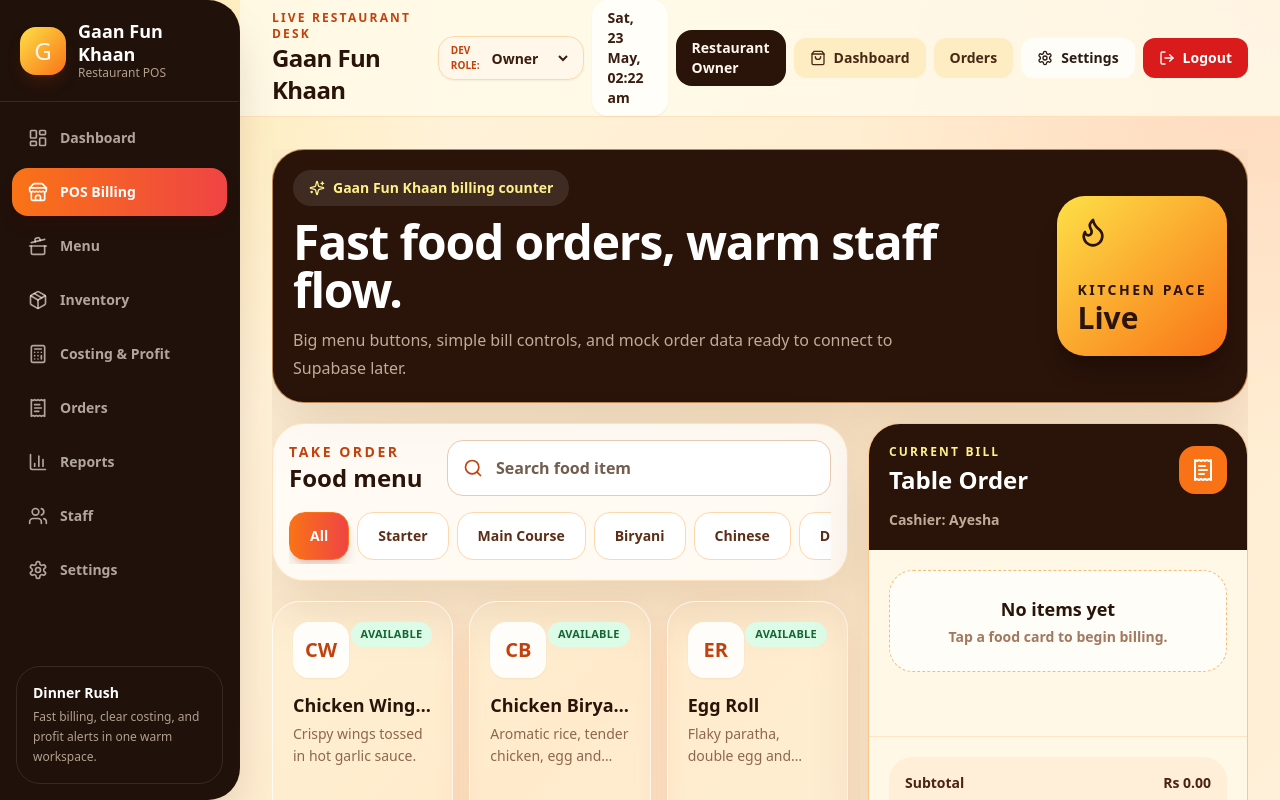
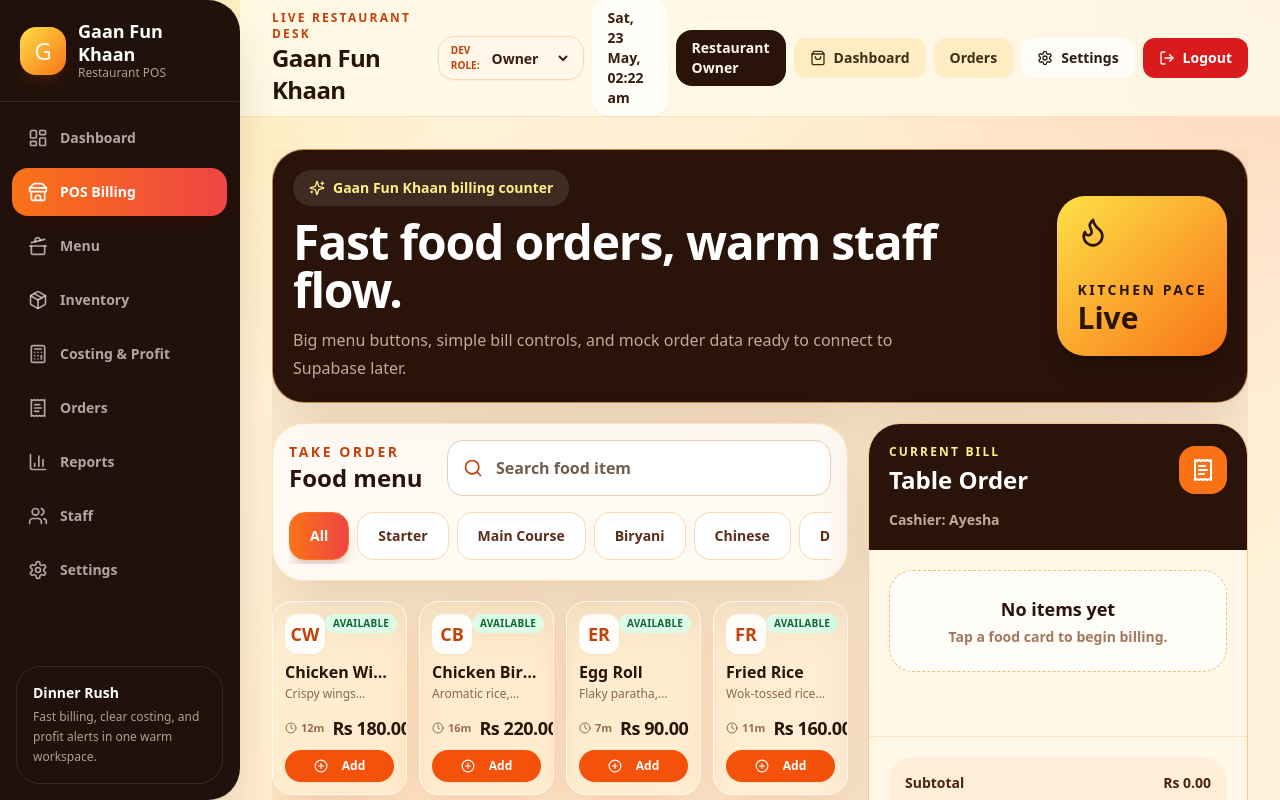
Before and after one commit to sgacademicsolution2024-boop/resturentpos, a Next.js app: page /pos in a window 1280 px wide. Shown: the top 800 px of the page. Built offline with nearby package versions, Linux system fonts and the light colour scheme.

Commit message:
Make menu cards smaller and more compact

```diff
--- a/src/components/pos/MenuGrid.tsx
+++ b/src/components/pos/MenuGrid.tsx
@@ -59,7 +59,7 @@ export function MenuGrid({ activeCategory, search, onCategoryChange, onSearchCha
         </div>
       </div>
 
-      <div className="grid grid-cols-1 gap-4 min-[520px]:grid-cols-2 lg:grid-cols-3 2xl:grid-cols-4">
+      <div className="grid grid-cols-2 gap-3 sm:grid-cols-3 md:grid-cols-3 lg:grid-cols-4 2xl:grid-cols-5">
         {filtered.map((item) => (
           <MenuItemCard key={item.id} item={item} onAdd={onAdd} />
         ))}
--- a/src/components/pos/MenuItemCard.tsx
+++ b/src/components/pos/MenuItemCard.tsx
@@ -11,33 +11,33 @@ type MenuItemCardProps = {
 
 export function MenuItemCard({ item, onAdd }: MenuItemCardProps) {
   return (
-    <article className={`food-card-shadow relative flex min-h-[220px] min-w-0 flex-col justify-between overflow-hidden rounded-[1.75rem] border border-white/80 bg-gradient-to-br ${item.color} p-5 transition hover:-translate-y-1 hover:shadow-xl`}>
+    <article className={`food-card-shadow relative flex min-h-[140px] min-w-0 flex-col justify-between overflow-hidden rounded-[1.25rem] border border-white/80 bg-gradient-to-br ${item.color} p-3 transition hover:-translate-y-1 hover:shadow-md`}>
 
       <div className="flex items-start justify-between">
-        <div className="flex h-14 w-14 items-center justify-center rounded-[1rem] bg-white/90 text-xl font-black text-orange-700 shadow-sm shrink-0">
+        <div className="flex h-10 w-10 items-center justify-center rounded-xl bg-white/90 text-lg font-black text-orange-700 shadow-sm shrink-0">
           {item.imageLabel}
         </div>
-        <span className={`inline-flex shrink-0 items-center rounded-full px-2.5 py-1 text-[11px] font-black uppercase tracking-wide ${item.available ? "bg-green-100 text-green-800" : "bg-red-100 text-red-800"}`}>
+        <span className={`inline-flex shrink-0 items-center rounded-full px-2 py-0.5 text-[10px] font-black uppercase tracking-wide ${item.available ? "bg-green-100 text-green-800" : "bg-red-100 text-red-800"}`}>
           {item.available ? "Available" : "Sold out"}
         </span>
       </div>
 
-      <div className="mt-4 flex-1">
-        <h3 className="text-lg font-black leading-tight text-[#2a1309] truncate">{item.name}</h3>
-        <p className="mt-1.5 line-clamp-2 text-sm font-medium leading-relaxed text-[#5c2d17]/70">{item.description}</p>
+      <div className="mt-2 flex-1">
+        <h3 className="text-base font-black leading-tight text-[#2a1309] truncate">{item.name}</h3>
+        <p className="mt-1 line-clamp-1 text-xs font-medium text-[#5c2d17]/70">{item.description}</p>
       </div>
 
-      <div className="mt-4 flex flex-col gap-3 pt-2">
-        <div className="flex items-end justify-between gap-2">
-          <p className="inline-flex items-center gap-1.5 text-xs font-bold text-[#6f3518]/70 whitespace-nowrap mb-0.5">
-            <Clock className="h-3.5 w-3.5" />
-            {item.prepMinutes} min
+      <div className="mt-2 flex flex-col gap-2 pt-1">
+        <div className="flex items-center justify-between gap-2">
+          <p className="inline-flex items-center gap-1 text-[11px] font-bold text-[#6f3518]/70 whitespace-nowrap">
+            <Clock className="h-3 w-3" />
+            {item.prepMinutes}m
           </p>
-          <p className="text-2xl font-black tracking-tight text-[#2a1309] whitespace-nowrap">{money(item.sellingPrice, restaurant.currency)}</p>
+          <p className="text-lg font-black tracking-tight text-[#2a1309] whitespace-nowrap">{money(item.sellingPrice, restaurant.currency)}</p>
         </div>
-        <Button size="md" disabled={!item.available} onClick={() => onAdd(item)} className="w-full h-11 rounded-xl shadow-md shrink-0">
-          <PlusCircle className="mr-2 h-4 w-4" />
-          Add to Bill
+        <Button size="sm" disabled={!item.available} onClick={() => onAdd(item)} className="w-full h-8 text-xs rounded-lg shadow-sm shrink-0">
+          <PlusCircle className="mr-1.5 h-3.5 w-3.5" />
+          Add
         </Button>
       </div>
     </article>
```
